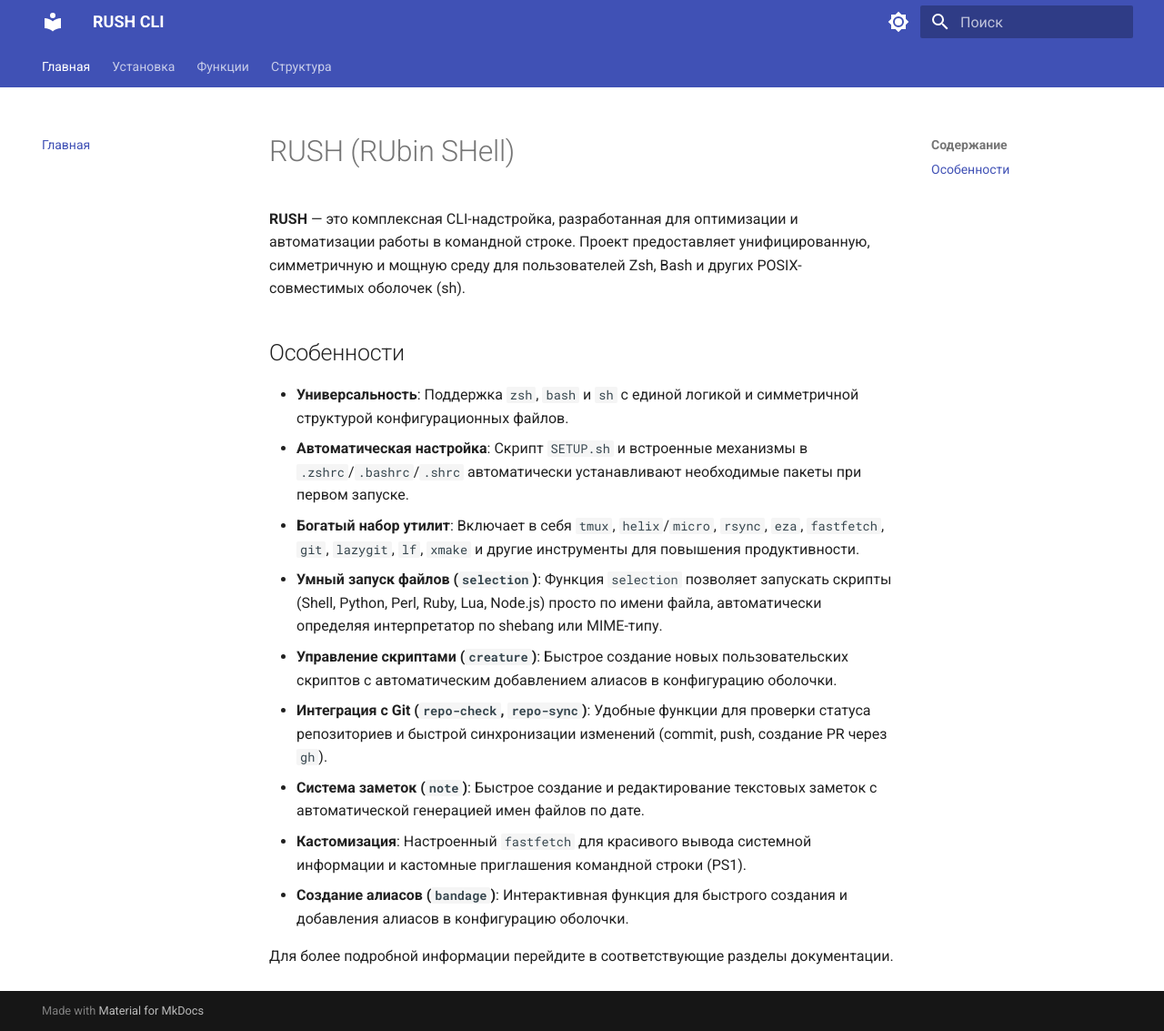
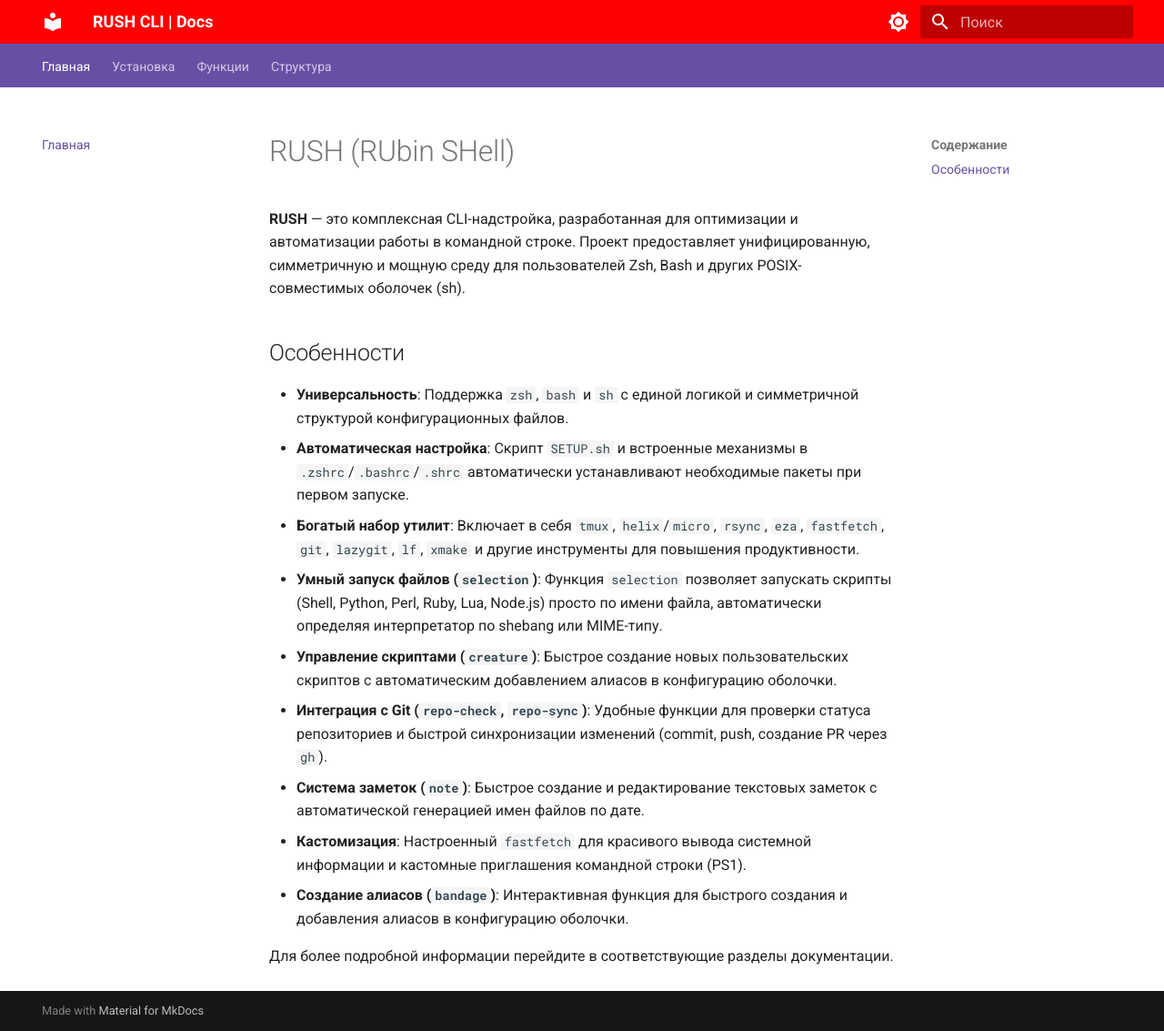
Before and after one commit to Karasichek/rush-cli, an MkDocs documentation site: the page built from docs/index.md, in a window 1280 px wide and 1133 px high. Shown: the whole window at 91% size. Built offline with MkDocs 1.6.1 and Material for MkDocs 9.7.7, drawn with Linux system fonts in a browser that asks for light colours.

```diff
--- /dev/null
+++ b/docs/stylesheets/extra.css
@@ -0,0 +1,16 @@
+/* Тестовый код — должен покрасить шапку в красный */
+.md-header {
+    background-color: red !important;
+}
+
+/* Твой старый код для MD3 */
+:root {
+    --md-primary-fg-color: #6750A4;
+    --md-accent-fg-color: #6750A4;
+    --md-default-border-radius: 28px;
+    --md-button-border-radius: 20px;
+}
+
+[data-md-color-scheme="slate"] {
+    --md-primary-fg-color: #D0BCFF;
+}
--- a/mkdocs.yml
+++ b/mkdocs.yml
@@ -1,20 +1,23 @@
-site_name: RUSH CLI
+site_name: RUSH CLI | Docs
 site_description: Современная CLI-надстройка для Bash, Sh и Zsh
 site_author: General Spark Project
 
 theme:
   name: material
   language: ru
+  font:
+    text: Roboto # Основной шрифт MD3
+    code: Roboto Mono # Моноширинный шрифт
   palette:
     - scheme: default
-      primary: indigo
-      accent: indigo
+      primary: custom
+      accent: custom
       toggle:
         icon: material/brightness-7
         name: Switch to dark mode
     - scheme: slate
-      primary: indigo
-      accent: indigo
+      primary: custom
+      accent: custom
       toggle:
         icon: material/brightness-4
         name: Switch to light mode
@@ -41,3 +44,6 @@
   - Установка: installation.md
   - Функции: features.md
   - Структура: structure.md
+
+extra_css:
+  - stylesheets/extra.css
```
Also changed, not shown: site/stylesheets/extra.css (added), 2 other files.
